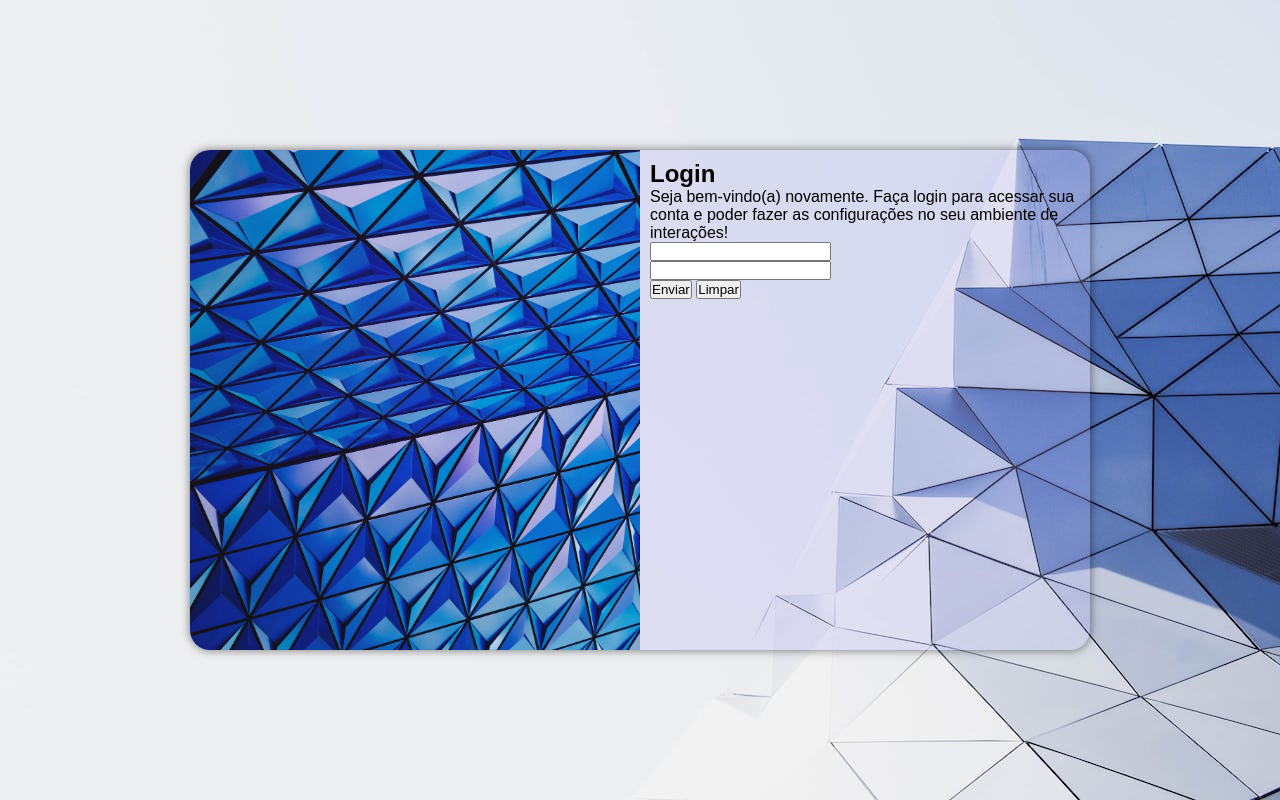
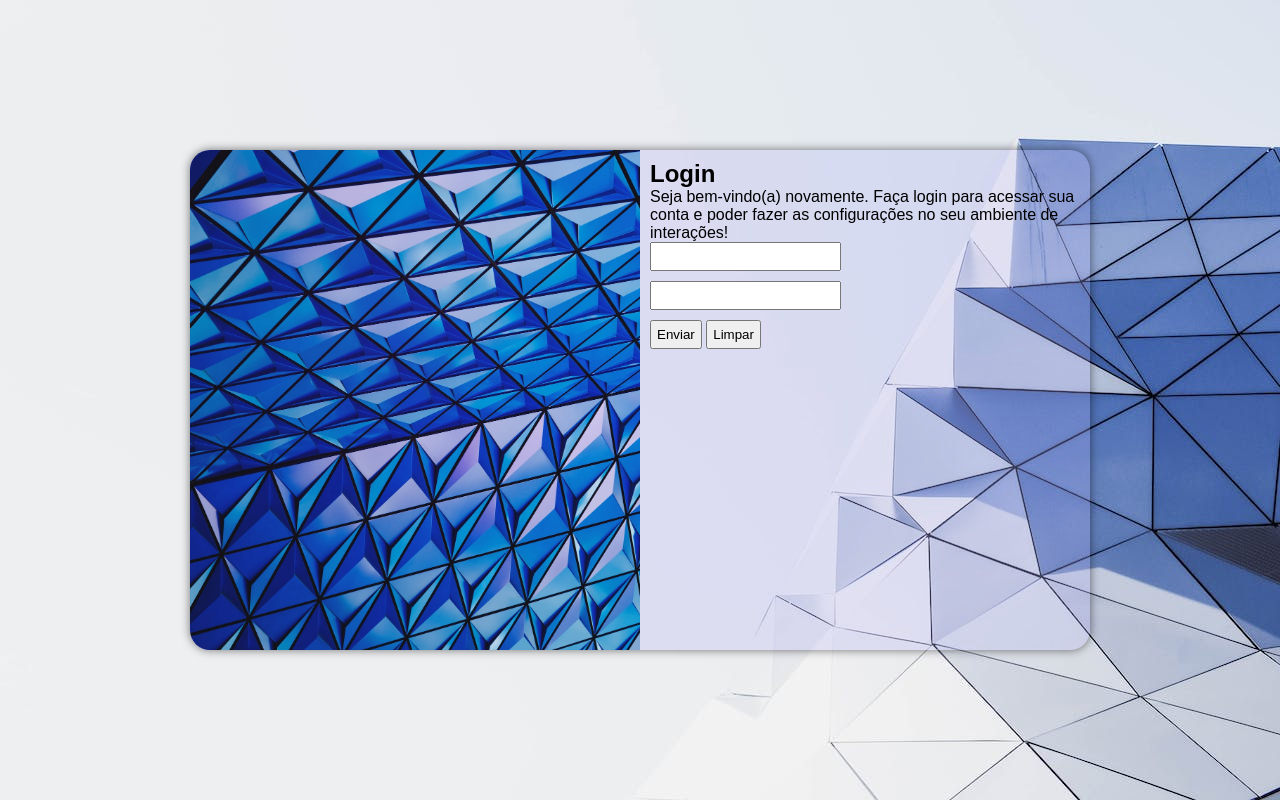
Before and after one commit to Luanderson01/tela-loguin, a plain HTML site: page index.html in a window 1280 px wide. Drawn offline with Linux system fonts and the light colour scheme.

Commit message:
att form

```diff
--- a/estilos/style.css
+++ b/estilos/style.css
@@ -50,6 +50,12 @@ section#login{
     transition-timing-function: ease;
 }
 
+section > div#formulario > input{
+    padding: 5px;
+    margin-bottom: 10px;
+
+}
+
 section#login >  div#imagem{
     background: rgb(175, 175, 255) url(../imagens/mosaico-azul.jpg) no-repeat;
     height: 200px;
```
Also changed, not shown: index.html (+1 -7 lines).
